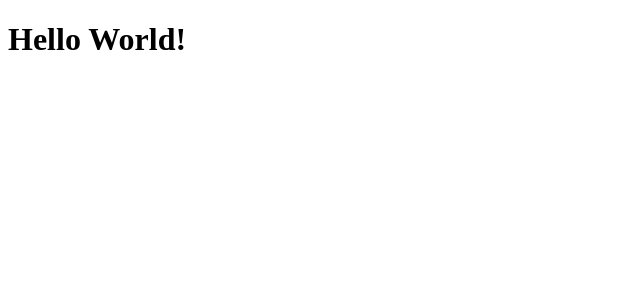
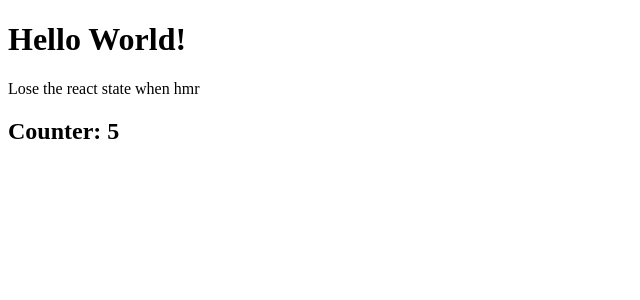
Before and after one commit to yzhiJun/react-step-by-step, a React app: page / in a window 1280 px wide. Shown: the top 300 px of the page, without its empty margins (0-640 px from the left). Built offline with nearby package versions, Linux system fonts and the light colour scheme; the HTML template or start-up script is replaced by a standard one.

Commit message:
Add root and counter component

```diff
--- /dev/null
+++ b/client/App.js
@@ -0,0 +1,16 @@
+import React from 'react';
+import HelloWorld from './HelloWorld';
+import Counter from './Counter';
+
+class App extends React.Component {
+  render() {
+    return (
+      <div>
+        <HelloWorld />
+        <Counter />
+      </div>
+    );
+  }
+}
+
+export default App;
--- /dev/null
+++ b/client/Counter.js
@@ -0,0 +1,33 @@
+import React from 'react';
+
+class Counter extends React.Component {
+  constructor(props) {
+    super(props);
+    this.state = { counter: 0 };
+  }
+
+  componentDidMount() {
+    this.interval = setInterval(this.tick.bind(this), 1000);
+  }
+
+  tick() {
+    this.setState({
+      counter: this.state.counter + 1
+    });
+  }
+
+  componentWillUnmount() {
+    clearInterval(this.interval);
+  }
+
+  render() {
+    return (
+      <div>
+        <p>Lose the react state when hmr</p>
+        <h2>Counter: {this.state.counter}</h2>
+      </div>
+   );
+  }
+}
+
+export default Counter;
--- a/client/index.js
+++ b/client/index.js
@@ -1,16 +1,16 @@
 import React from 'react';
 import ReactDOM from 'react-dom';
-import HelloWorld from './HelloWorld';
+import App from './App';
 
 ReactDOM.render(
-  <HelloWorld />,
+  <App />,
   document.getElementById('app')
 );
 
 // Enable hot reload where available.
 if (module.hot) {
-  module.hot.accept('./HelloWorld', () => {
-    const NextApp = require('./HelloWorld').default;
+  module.hot.accept('./App', () => {
+    const NextApp = require('./App').default;
     ReactDOM.render(
       React.createElement(NextApp),
       document.getElementById('app')
```
